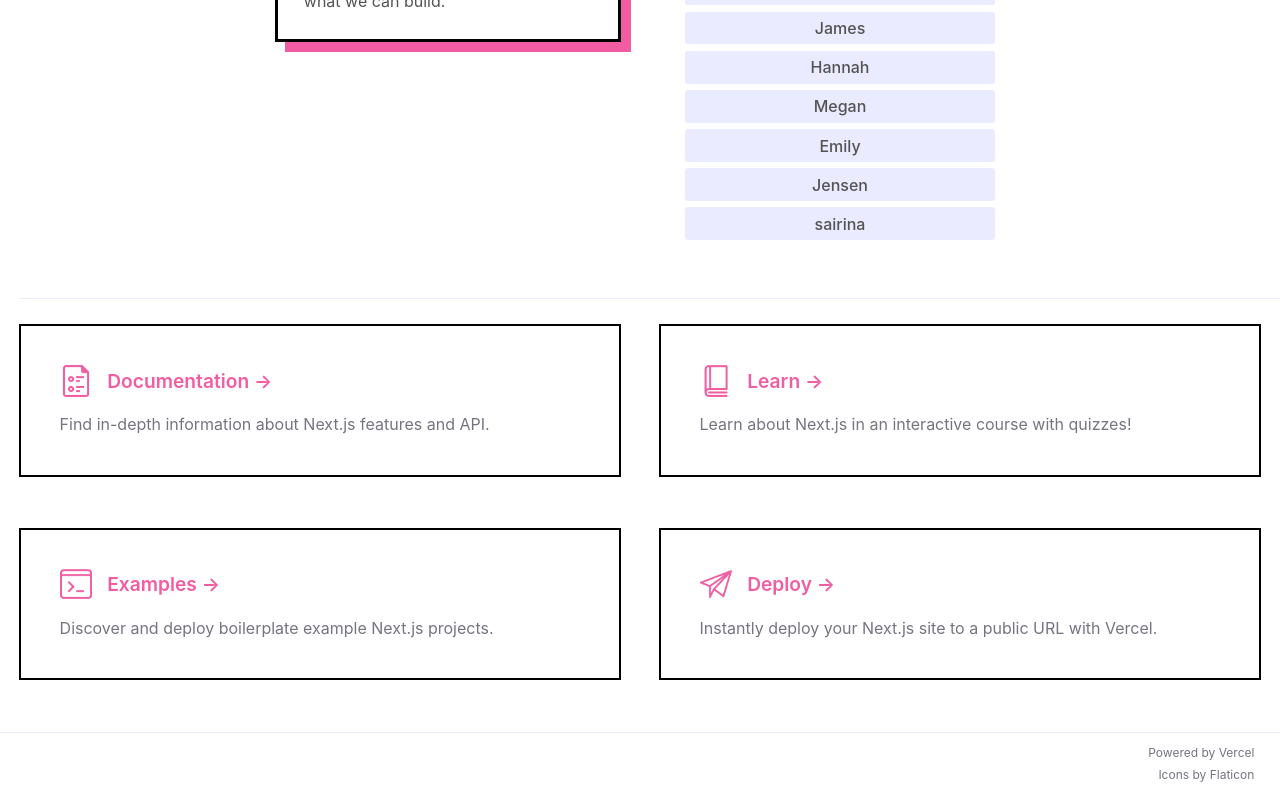
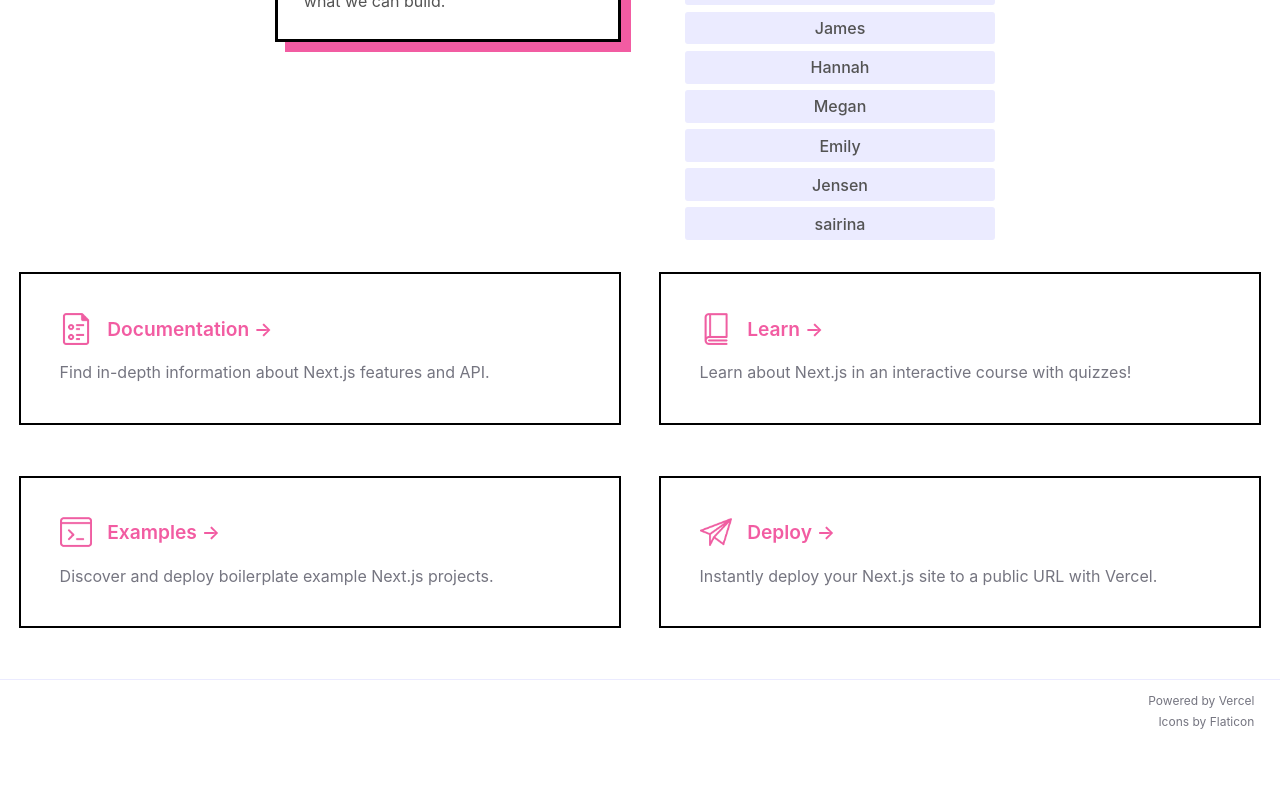
Before and after one commit to SamSamskies/evolution, a Next.js app: page / in a window 1280 px wide. Shown: the part 351-1151 px from the top of the page. After the commit the page ends 1099 px from the top, so only its background shows below. Built offline with nearby package versions, Linux system fonts and the light colour scheme.

Commit message:
moved .NextContainer styling from global => own css file

```diff
--- /dev/null
+++ b/components/css/NextContainer.module.css
@@ -0,0 +1,6 @@
+.container {
+  width: 100%;
+  border-top: 1px solid var(--light-gray);
+  margin-top: 4%;
+  padding-top: 2%;
+}
--- a/styles/global.js
+++ b/styles/global.js
@@ -50,13 +50,6 @@ export default css.global`
     margin-bottom: 0.5%;
   }
 
-  .NextContainer {
-    width: 100%;
-    margin-left: 1.5%;
-    border-top: 1px solid var(--light-gray);
-    margin-top: 4%;
-  }
-
   * {
     box-sizing: border-box;
   }
@@ -95,7 +88,7 @@ export default css.global`
     box-sizing: border-box;
     padding: 3%;
     width: 47%;
-    margin: 2% 3% 2% 0;
+    margin: 2% 1.5% 2% 1.5%;
     border: 2px solid black;
   }
 
```
